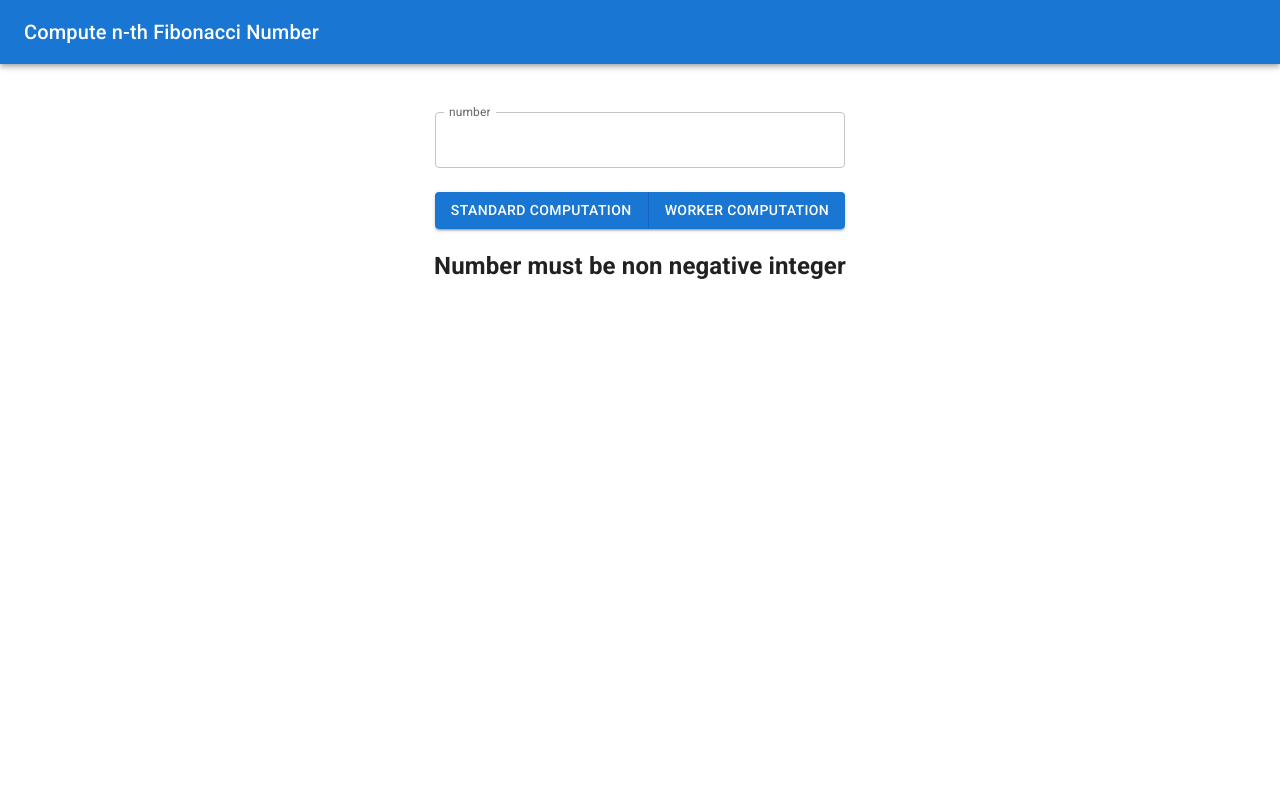
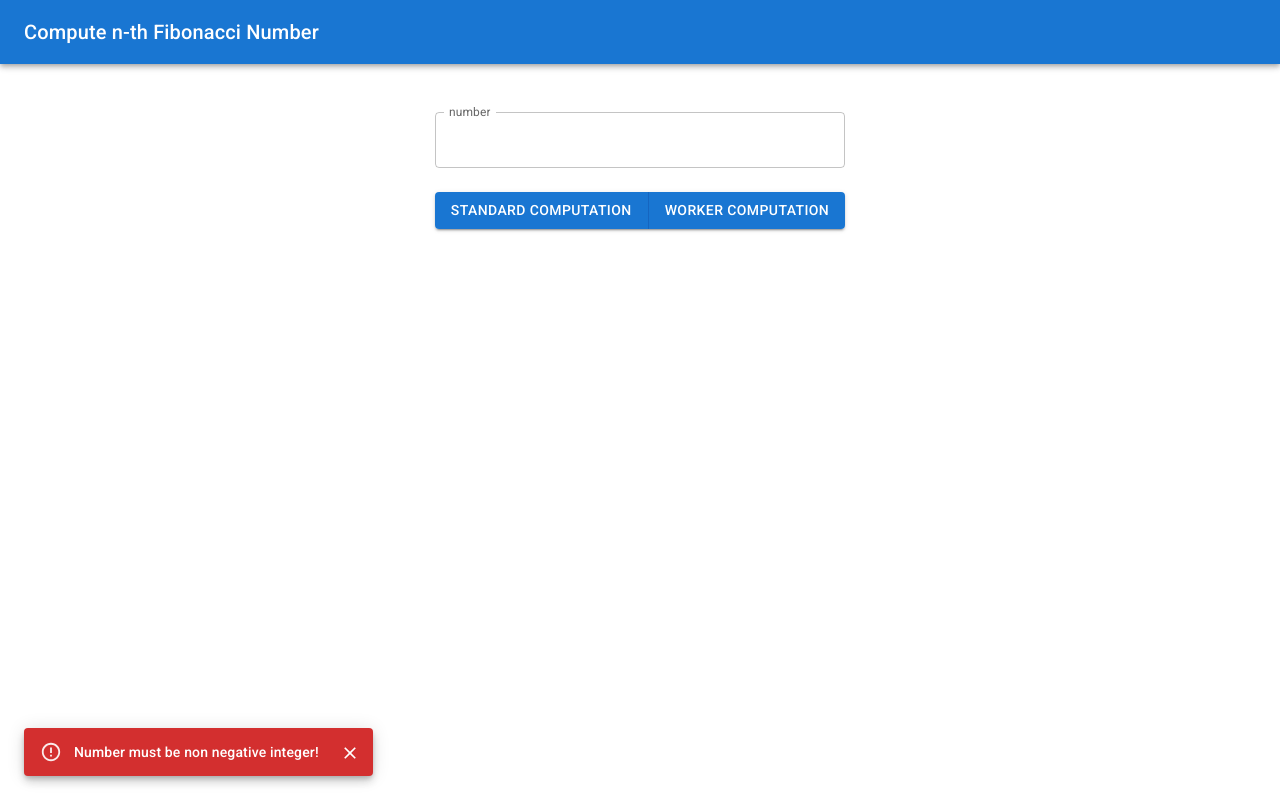
Before and after one commit to Oyoshi/web-workers-wasm-example, a React (Create React App) app: page / in a window 1280 px wide. Both pictures are taken after a click on the button "STANDARD COMPUTATION". Built offline with nearby package versions, Linux system fonts and the light colour scheme.

Commit message:
feat: move Alert to separate component

```diff
--- a/src/App.tsx
+++ b/src/App.tsx
@@ -1,23 +1,30 @@
 import { useReducer } from "react";
 import CssBaseline from "@mui/material/CssBaseline";
-import TopBar from "components/topbar";
+import AppBar from "components/appbar";
 import AppLayout from "components/app-layout";
 import Form from "components/form";
 import ResultsTable from "components/results-table";
-import { ComputationType } from "types";
-import { reducer } from "reducers";
+import Snackbar, { OnCloseFunction } from "components/snackbar";
+import { reducer, ComputationType } from "reducers";
 import { fib } from "utils";
 
 function App() {
-  const [data, dispatch] = useReducer(reducer, {
+  const [res, dispatch] = useReducer(reducer, {
     error: "",
     computedFibNums: [],
   });
 
+  const handleOnCloseAlert: OnCloseFunction = (event, reason) => {
+    if (reason === "clickaway") {
+      return;
+    }
+    dispatch({ type: "SET_ERROR", error: "" });
+  };
+
   const runWorkerComputation = (type: ComputationType, nth: number) => {
     dispatch({ type: "SET_ERROR", error: "" });
 
-    const id = data.computedFibNums.length;
+    const id = res.computedFibNums.length;
     const worker = new window.Worker("./fib-worker.js");
     worker.postMessage({ nth });
     worker.onerror = (err) => err;
@@ -39,7 +46,7 @@ function App() {
 
   const runStandardComputation = (type: ComputationType, nth: number) => {
     dispatch({ type: "SET_ERROR", error: "" });
-    const id = data.computedFibNums.length;
+    const id = res.computedFibNums.length;
     const startTime = new Date().getTime();
     const fibNum = fib(nth);
     const time = new Date().getTime() - startTime;
@@ -60,25 +67,30 @@ function App() {
     if (isNaN(nth) || nth < 0) {
       dispatch({
         type: "SET_ERROR",
-        error: "Number must be non negative integer",
+        error: "Number must be non negative integer!",
       });
       return;
     }
     if (type === "standard") {
-      runStandardComputation(type, nth);
+      runStandardComputation(type, Math.floor(nth));
     } else {
-      runWorkerComputation(type, nth);
+      runWorkerComputation(type, Math.floor(nth));
     }
   };
 
   return (
     <>
       <CssBaseline />
-      <TopBar />
+      <AppBar />
       <AppLayout>
+        <Snackbar
+          open={!!res.error}
+          message={res.error}
+          severity="error"
+          onClose={handleOnCloseAlert}
+        />
         <Form onSubmit={handleOnSubmit} />
-        {data.error && <h2>{data.error}</h2>}
-        <ResultsTable data={data.computedFibNums} />
+        <ResultsTable data={res.computedFibNums} />
       </AppLayout>
     </>
   );
--- a/src/components/topbar/topbar.tsx
+++ b/src/components/appbar/appbar.tsx
@@ -1,15 +1,15 @@
-import AppBar from "@mui/material/AppBar";
+import MuiAppBar from "@mui/material/AppBar";
 import Toolbar from "@mui/material/Toolbar";
 import Typography from "@mui/material/Typography";
 
-const TopBar = () => (
-  <AppBar position="static">
+const AppBar = () => (
+  <MuiAppBar position="static">
     <Toolbar>
       <Typography variant="h6" component="div" sx={{ flexGrow: 1 }}>
         Compute n-th Fibonacci Number
       </Typography>
     </Toolbar>
-  </AppBar>
+  </MuiAppBar>
 );
 
-export default TopBar;
+export default AppBar;
--- /dev/null
+++ b/src/components/appbar/index.ts
@@ -0,0 +1,3 @@
+import AppBar from "./appbar";
+
+export default AppBar;
--- a/src/components/form/form.tsx
+++ b/src/components/form/form.tsx
@@ -3,7 +3,7 @@ import Box from "@mui/material/Box";
 import TextField from "@mui/material/TextField";
 import Button from "@mui/material/Button";
 import ButtonGroup from "@mui/material/ButtonGroup";
-import { ComputationType } from "types";
+import { ComputationType } from "reducers";
 
 interface FormProps {
   onSubmit: (type: ComputationType, val?: string) => void;
--- a/src/components/results-table/results-table.tsx
+++ b/src/components/results-table/results-table.tsx
@@ -7,7 +7,7 @@ import TableHead from "@mui/material/TableHead";
 import TableRow from "@mui/material/TableRow";
 import Paper from "@mui/material/Paper";
 import Chip from "@mui/material/Chip";
-import { ComputedFibNum } from "types";
+import { ComputedFibNum } from "reducers";
 
 interface ResultsTableProps {
   data: ComputedFibNum[];
--- /dev/null
+++ b/src/components/snackbar/index.ts
@@ -0,0 +1,4 @@
+import Snackbar from "./snackbar";
+
+export type { OnCloseFunction } from "./snackbar";
+export default Snackbar;
--- /dev/null
+++ b/src/components/snackbar/snackbar.tsx
@@ -0,0 +1,40 @@
+import { FC, forwardRef, SyntheticEvent } from "react";
+import MuiSnackbar from "@mui/material/Snackbar";
+import MuiAlert, { AlertColor, AlertProps } from "@mui/material/Alert";
+
+const HIDE_DURATION_IN_MS = 6000;
+
+export type OnCloseFunction = (
+  event?: SyntheticEvent | Event,
+  reason?: string
+) => void;
+
+interface SnackbarProps {
+  open: boolean;
+  message?: string;
+  severity: AlertColor;
+  onClose: OnCloseFunction;
+}
+
+const Snackbar: FC<SnackbarProps> = ({ open, message, severity, onClose }) => {
+  const Alert = forwardRef<HTMLDivElement, AlertProps>(function Alert(
+    props,
+    ref
+  ) {
+    return <MuiAlert elevation={6} ref={ref} variant="filled" {...props} />;
+  });
+
+  return (
+    <MuiSnackbar
+      open={open}
+      autoHideDuration={HIDE_DURATION_IN_MS}
+      onClose={onClose}
+    >
+      <Alert onClose={onClose} severity={severity}>
+        {message}
+      </Alert>
+    </MuiSnackbar>
+  );
+};
+
+export default Snackbar;
--- a/src/components/topbar/index.ts
+++ /dev/null
@@ -1,3 +0,0 @@
-import TopBar from "./topbar";
-
-export default TopBar;
--- a/src/reducers/index.ts
+++ b/src/reducers/index.ts
@@ -1 +1 @@
-export { reducer } from "./fib-num-reducer";
+export * from "./fib-num-reducer";
--- a/src/types/index.ts
+++ /dev/null
@@ -1 +0,0 @@
-export * from "./fib-num.types";
```
Also changed, not shown: src/reducers/fib-num-reducer.ts (+9 -1 lines), src/types/fib-num.types.ts (deleted, +0 -9 lines).
